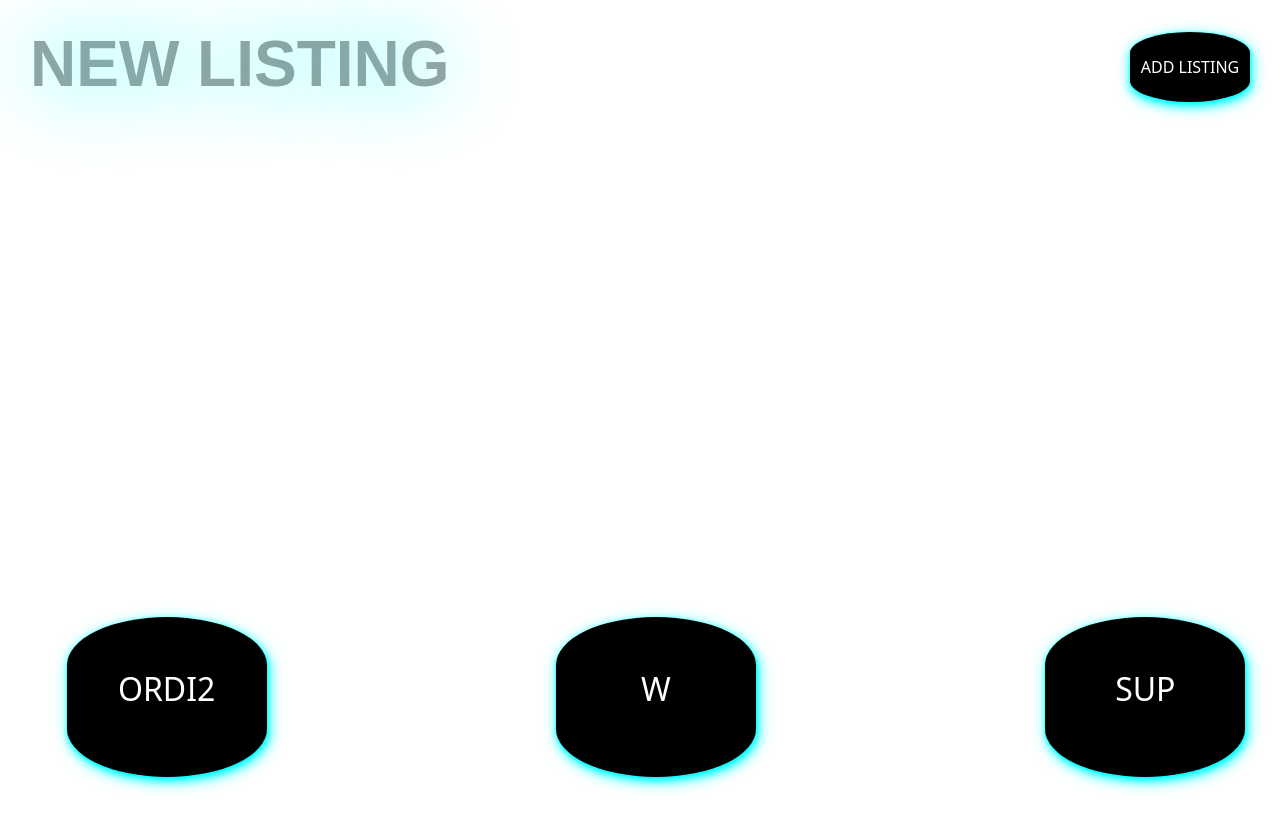
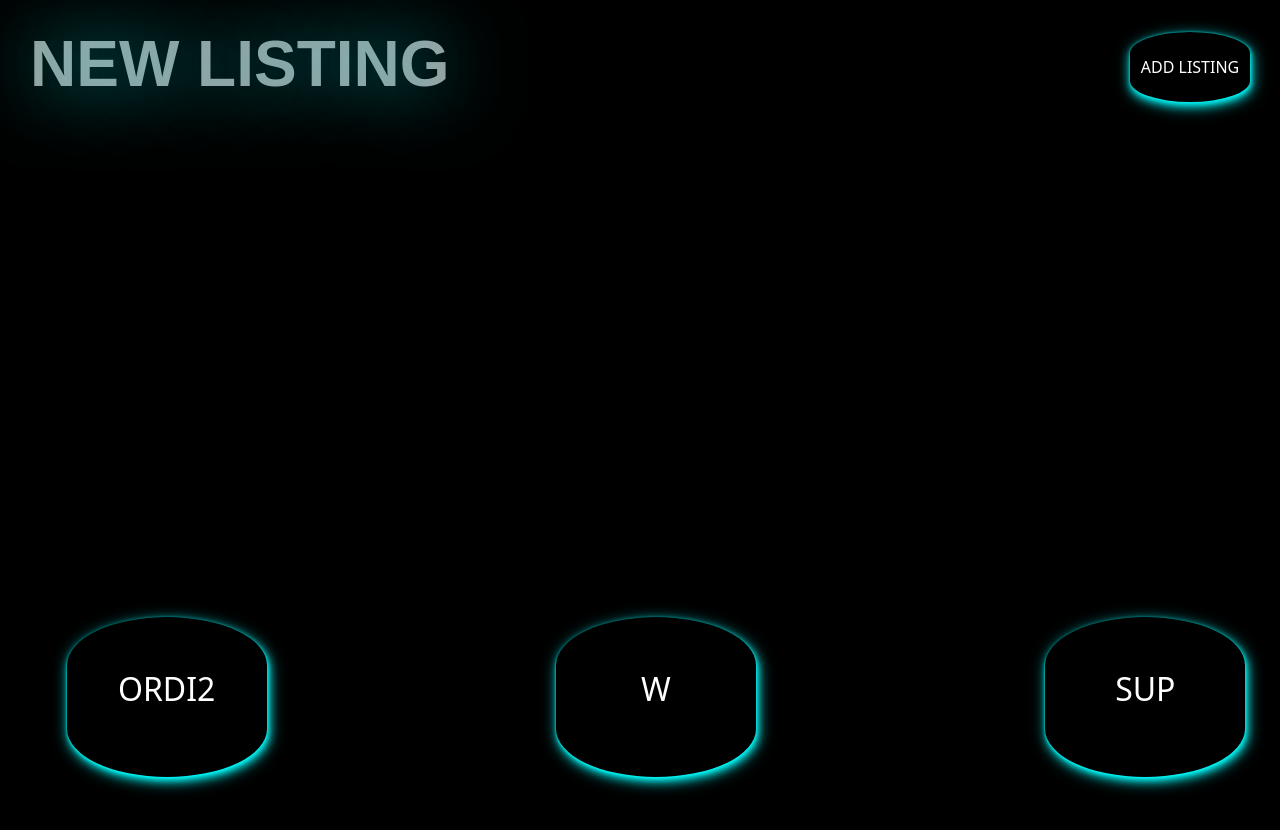
Before and after one commit to boomsik/cryptolisting, a React (Create React App) app: page / in a window 1280 px wide. Shown: the top 830 px of the page. Before the commit the page ends 800 px from the top, so only its background shows below. Built offline with nearby package versions, Linux system fonts and the light colour scheme; grey boxes are pictures that could not be loaded.

Commit message:
add css styles

```diff
--- a/src/App.css
+++ b/src/App.css
@@ -1,10 +1,11 @@
 .App {
     text-align: center;
+    padding-bottom: 1000px;
     width: 100%;
     display: flex;
     flex-direction: column;
     align-items: center;
-    /* background-color: black; */
+    background-color: black;
 }
 
 /* .App-logo {
```
